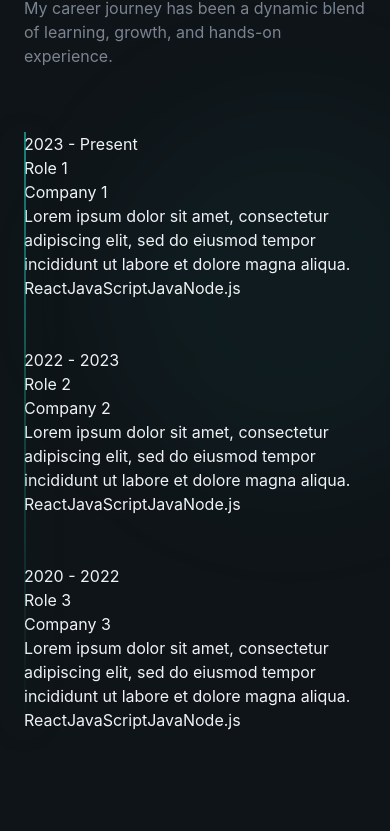
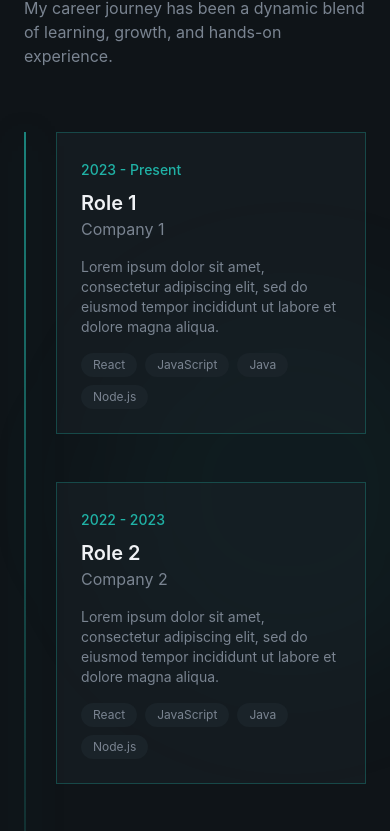
Before and after one commit to dovile-mart/devportfolio, a React (Vite) app: page / in a window 390 px wide. Shown: the part 5695-6526 px from the top of the page. Built offline with nearby package versions, Linux system fonts and the light colour scheme.

Commit message:
Add style to experience section elements

```diff
--- a/src/sections/Experience.jsx
+++ b/src/sections/Experience.jsx
@@ -67,20 +67,37 @@ export const Experience = () => {
                     {/* Experience Items */}
                     <div className="space-y-12">
                         {experiences.map((exp, index) => (
-                            <div key={index}>
+                            <div key={index}
+                                className="relative grid md:grid-cols-2 gap-8 animate-fade-in"
+                                style={{ animationDelay: `${(index + 1) * 150}ms` }}>
                                 {/* Timeline Dot */}
-                                <div></div>
+                                <div className="absolute"></div>
 
                                 {/* Experience Content */}
-                                <div>
-                                    <div>
-                                        <span>{exp.period}</span>
-                                        <h3>{exp.role}</h3>
-                                        <p>{exp.company}</p>
-                                        <p>{exp.description}</p>
-                                        <div>
+                                <div
+                                    className={`pl-8 md:pl-0 ${
+                                        index % 2 === 0
+                                            ? "md:pr-16 md:text-right"
+                                            : "md:col-start-2 md:pl-16"
+                                        }`}>
+                                    <div
+                                        className={`glass p-6 rounded-2-xl border border-primary/30
+                                         hover:border-primary/50 transition-all duration-500`}>
+                                        <span className="text-sm text-primary font-medium">{exp.period}</span>
+                                        <h3 className="text-xl font-semibold mt-2">{exp.role}</h3>
+                                        <p className="text-muted-foreground">{exp.company}</p>
+                                        <p className="text-sm text-muted-foreground mt-4">{exp.description}</p>
+                                        <div className={`flex flex-wrap gap-2 mt-4 ${
+                                            index % 2 === 0 ? "md:justify-end" : ""
+                                            }`}
+                                        >
                                             {exp.technologies.map((tech, techIndex) => (
-                                                <span>{tech}</span>
+                                                <span
+                                                    key={techIndex}
+                                                    className="px-3 py-1 bg-surface text-xs rounded-full text-muted-foreground"
+                                                >
+                                                    {tech}
+                                                </span>
                                             ))}
                                         </div>
                                     </div>
```
